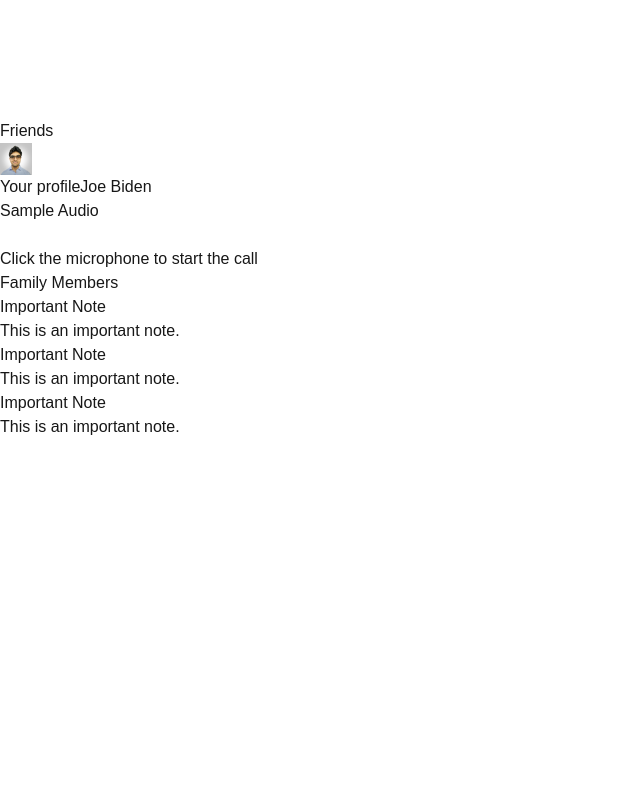
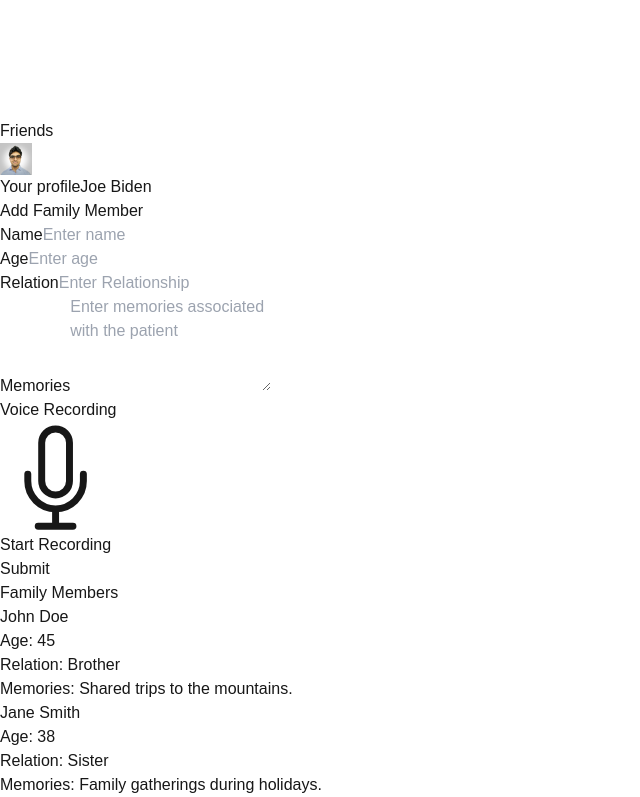
Before and after one commit to Dear-CalHacks/DearNext, a Next.js app: page /family in a window 1280 px wide. Shown: the part 3801-4598 px from the top of the page, without its empty margins (0-640 px from the left). Before the commit the page ends 4240 px from the top, so only its background shows below. Built offline with nearby package versions, Linux system fonts and the light colour scheme; no server answers.

Commit message:
[feat] HAHAH GOOD LUCK JESS

```diff
--- a/src/app/family/page.js
+++ b/src/app/family/page.js
@@ -1,21 +1,19 @@
 "use client";
 
 import { useState, useEffect, useRef } from "react";
-import FlaggedNote from "../components/home/FlaggedNote";
 import {
-  PhoneArrowUpRightIcon,
-  PhoneArrowDownLeftIcon,
+  HomeIcon,
   HeartIcon,
-  HomeIcon,
   UserGroupIcon,
+  MicrophoneIcon,
+  StopIcon,
 } from "@heroicons/react/24/outline";
 import Image from "next/image";
-import AudioStreamer from "../components/home/AudioStreamer";
 import SiriCircle from "../components/home/SiriCircle";
 
 const navigation = [
-  { name: "Home", href: "/home", icon: HomeIcon, current: true },
-  { name: "Family", href: "/family", icon: HeartIcon, current: false },
+  { name: "Home", href: "/home", icon: HomeIcon, current: false },
+  { name: "Family", href: "/family", icon: HeartIcon, current: true },
   { name: "Friends", href: "/friends", icon: UserGroupIcon, current: false },
 ];
 
@@ -24,58 +22,139 @@ function classNames(...classes) {
 }
 
 export default function Example() {
+  const [name, setName] = useState("");
+  const [age, setAge] = useState("");
+  const [relation, setRelation] = useState("");
+  const [memories, setMemories] = useState("");
+
   const [isRecording, setIsRecording] = useState(false);
-  const [transcript, setTranscript] = useState("");
   const [audioContext, setAudioContext] = useState(null);
   const [mediaStream, setMediaStream] = useState(null);
-  const recognitionRef = useRef(null);
-  const [micIconAnimation, setMicIconAnimation] = useState(false);
+  const [audioChunks, setAudioChunks] = useState([]);
+  const mediaRecorderRef = useRef(null);
 
-  useEffect(() => {
-    if (!("webkitSpeechRecognition" in window)) {
-      alert(
-        "Your browser does not support speech recognition. Please use Chrome or Edge."
-      );
-      return;
+  // Handle form submission
+  const handleSubmit = async (e) => {
+    e.preventDefault();
+
+    // Create a FormData object
+    const formData = new FormData();
+		const audioData = new FormData();
+
+    // Append the audio file
+    if (audioChunks.length > 0) {
+      const audioBlob = new Blob(audioChunks, { type: "audio/webm" });
+      audioDate.append("audiofile", audioBlob, "voiceRecording.webm");
     }
 
-    const SpeechRecognition =
-      window.SpeechRecognition || window.webkitSpeechRecognition;
-    recognitionRef.current = new SpeechRecognition();
-    recognitionRef.current.continuous = true;
-    recognitionRef.current.interimResults = true;
-    recognitionRef.current.lang = "en-US";
+    // Append patient_id (assuming you have it)
+    const patient_id = "12345"; // Replace with actual patient ID or get from context
+    formData.append("patient_id", patient_id);
+		audioData.append("patient_id", patient_id);
 
-    recognitionRef.current.onresult = (event) => {
-      let interimTranscript = "";
-      let finalTranscript = "";
-      for (let i = event.resultIndex; i < event.results.length; ++i) {
-        const transcriptChunk = event.results[i][0].transcript;
-        if (event.results[i].isFinal) {
-          finalTranscript += transcriptChunk;
+    // Append other form data
+    formData.append("name", name);
+    formData.append("age", age);
+    formData.append("relation", relation);
+    formData.append("memories", memories);
+
+		try {
+			const response = await fetch('send it to cartisea for clonning', {
+				method: 'POST',
+				body: audioData,
+			});
+
+			if (response.ok) {
+				console.log("HIP HIP HOORAH")
+			}
+		} catch (error) {
+			console.error("Unexpected error uploading Audio:", error);
+      alert("An unexpected error occurred.");
+		}
+
+
+
+    try {
+      const response = await fetch("/db/insertContent", {
+        method: "POST",
+        body: formData,
+      });
+
+      if (response.ok) {
+        // Handle successful response
+        console.log("Content inserted successfully");
+        // Reset form
+        setName("");
+        setAge("");
+        setRelation("");
+        setMemories("");
+        setAudioChunks([]);
+        alert("Family member added successfully!");
       } else {
-          interimTranscript += transcriptChunk;
+        // Handle errors
+        const errorData = await response.json();
+        console.error("Error inserting content:", errorData.error);
+        alert(`Error: ${errorData.error}`);
       }
+    } catch (error) {
+      console.error("Unexpected error uploading Data:", error);
+      alert("An unexpected error occurred.");
     }
-      setTranscript(finalTranscript + interimTranscript);
   };
 
-    recognitionRef.current.onerror = (event) => {
-      console.error("Speech recognition error detected: " + event.error);
+  // Handle recording
+  const toggleRecording = async () => {
+    if (isRecording) {
+      // Stop recording
+      mediaRecorderRef.current.stop();
+      setIsRecording(false);
+    } else {
+      // Start recording
+      try {
+        const stream = await navigator.mediaDevices.getUserMedia({ audio: true });
+        const audioCtx = new (window.AudioContext || window.webkitAudioContext)();
+        setAudioContext(audioCtx);
+        setMediaStream(stream);
+
+        const mediaRecorder = new MediaRecorder(stream);
+        mediaRecorderRef.current = mediaRecorder;
+
+        const chunks = [];
+        mediaRecorder.ondataavailable = (event) => {
+          chunks.push(event.data);
         };
-  }, []);
 
-  const toggleRecording = () => {
-    if (isRecording) {
-      recognitionRef.current.stop();
-      setIsRecording(false);
-      setMicIconAnimation(true); // Trigger animation when recording stops
-      setTimeout(() => setMicIconAnimation(false), 2500); // Reset animation after 2.5 seconds
-    } else {
-      recognitionRef.current.start();
+        mediaRecorder.onstop = async () => {
+          setAudioChunks(chunks);
+          // Clean up
+          stream.getTracks().forEach((track) => track.stop());
+          setAudioContext(null);
+          setMediaStream(null);
+
+          // Create a Blob from the chunks
+          const audioBlob = new Blob(chunks, { type: "audio/webm" });
+
+          // Upload the audio to the backend for cloning
+          const cloneFormData = new FormData();
+          cloneFormData.append("audio", audioBlob, "voiceRecording.webm");
+
+          try {
+            await fetch("/clone-audio", {
+              method: "POST",
+              body: cloneFormData,
+            });
+            console.log("Audio sent for cloning successfully");
+          } catch (err) {
+            console.error("Error sending audio for cloning:", err);
+          }
+        };
+
+        mediaRecorder.start();
         setIsRecording(true);
-      setMicIconAnimation(true); // Trigger animation when recording starts
-      setTimeout(() => setMicIconAnimation(false), 2500); // Reset animation after 2.5 seconds
+      } catch (err) {
+        console.error("Error accessing microphone:", err);
+        alert("Could not access microphone. Please check permissions.");
+      }
     }
   };
 
@@ -147,49 +226,167 @@ export default function Example() {
         </div>
 
         {/* Content Area 1 */}
-        <div className="w-1/2 min-h-screen flex flex-col items-center justify-between p-10 bg-[#F5F7F8]">
-          <div className="w-full text-start flex justify-between">
-            <h1 className="text-2xl font-bold">Sample Audio</h1>
-            <button
-              className={`h-10 w-10 ${isRecording ? 'text-red-500' : 'text-green-500'} ${micIconAnimation ? 'animate-bounce' : ''}`}
-              onClick={toggleRecording}
-              aria-label={isRecording ? "Stop Recording" : "Start Recording"}
+        <div className="w-1/2 min-h-screen flex flex-col items-center justify-start p-10 bg-[#F5F7F8]">
+          <div className="w-full text-start flex justify-between mb-6">
+            <h1 className="text-2xl font-bold">Add Family Member</h1>
+          </div>
+          <form
+            className="w-full max-w-lg bg-white p-8 rounded-lg shadow-md"
+            onSubmit={handleSubmit}
           >
-              {isRecording ? <PhoneArrowDownLeftIcon className="h-6 w-6" /> : <PhoneArrowUpRightIcon className="h-6 w-6" />}
-            </button>
+            <div className="mb-4">
+              <label
+                className="block text-gray-700 text-sm font-bold mb-2"
+                htmlFor="name"
+              >
+                Name
+              </label>
+              <input
+                id="name"
+                type="text"
+                placeholder="Enter name"
+                value={name}
+                onChange={(e) => setName(e.target.value)}
+                required
+                className="shadow appearance-none border rounded w-full py-2 px-3 text-gray-700 leading-tight focus:outline-none focus:shadow-outline"
+              />
             </div>
 
-          <div className="flex-grow flex-col flex items-center justify-center">
-            <AudioStreamer isRecording={isRecording} setAudioContext={setAudioContext} setMediaStream={setMediaStream}/>
+            <div className="mb-4">
+              <label
+                className="block text-gray-700 text-sm font-bold mb-2"
+                htmlFor="age"
+              >
+                Age
+              </label>
+              <input
+                id="age"
+                type="number"
+                placeholder="Enter age"
+                value={age}
+                onChange={(e) => setAge(e.target.value)}
+                required
+                min="0"
+                className="shadow appearance-none border rounded w-full py-2 px-3 text-gray-700 leading-tight focus:outline-none focus:shadow-outline"
+              />
+            </div>
+
+            <div className="mb-4">
+              <label
+                className="block text-gray-700 text-sm font-bold mb-2"
+                htmlFor="relation"
+              >
+                Relation
+              </label>
+              <input
+                id="relation"
+                type="text"
+                placeholder="Enter Relationship"
+                value={relation}
+                onChange={(e) => setRelation(e.target.value)}
+                required
+                className="shadow appearance-none border rounded w-full py-2 px-3 text-gray-700 leading-tight focus:outline-none focus:shadow-outline"
+              />
+            </div>
+
+            <div className="mb-4">
+              <label
+                className="block text-gray-700 text-sm font-bold mb-2"
+                htmlFor="memories"
+              >
+                Memories
+              </label>
+              <textarea
+                id="memories"
+                placeholder="Enter memories associated with the patient"
+                value={memories}
+                onChange={(e) => setMemories(e.target.value)}
+                required
+                rows="4"
+                className="shadow appearance-none border rounded w-full py-2 px-3 text-gray-700 leading-tight focus:outline-none focus:shadow-outline"
+              ></textarea>
+            </div>
+
+            {/* Recording Section */}
+            <div className="mb-6">
+              <label className="block text-gray-700 text-sm font-bold mb-2">
+                Voice Recording
+              </label>
+              <div className="flex items-center justify-between">
+                <button
+                  type="button"
+                  onClick={toggleRecording}
+                  className={`${
+                    isRecording
+                      ? "bg-red-500 text-white"
+                      : "border border-green-500 text-green-500"
+                  } font-bold py-2 px-4 rounded-md focus:outline-none focus:shadow-outline inline-flex items-center`}
+                  style={{ order: 1 }}
+                >
+                  {isRecording ? (
+                    <>
+                      <StopIcon className="h-5 w-5 mr-2" /> Stop Recording
+                    </>
+                  ) : (
+                    <>
+                      <MicrophoneIcon className="h-5 mr-2" /> Start Recording
+                    </>
+                  )}
+                </button>
+                {audioChunks.length > 0 && (
+                  <span
+                    className="text-green-600 font-semibold"
+                    style={{ order: 2 }}
+                  >
+                    Recording Saved!
+                  </span>
+                )}
+              </div>
+              {/* Siri Waveform */}
               {isRecording && audioContext && mediaStream && (
+                <div className="mt-4 flex justify-center">
                   <SiriCircle
                     audioContext={audioContext}
                     mediaStream={mediaStream}
                   />
+                </div>
               )}
-            <h1 className="pt-16 font-bold">
-              {(transcript && isRecording) ? `"${transcript}"` : 'Click the microphone to start the call'}
-            </h1>
             </div>
-          <div className="h-20"></div>
+
+            <div className="flex items-center justify-between">
+              <button
+                type="submit"
+                className="bg-blue-600 hover:bg-blue-700 text-white font-bold py-2 px-4 rounded-md focus:outline-none focus:shadow-outline"
+              >
+                Submit
+              </button>
+            </div>
+          </form>
         </div>
 
         {/* Content Area 2 */}
-        <div className="w-1/2 border-l">
-          <div className="p-10">
-            <h1 className="text-2xl font-bold mb-4">Family Members</h1>
-            <FlaggedNote
-              title="Important Note"
-              description="This is an important note."
-            />
-            <FlaggedNote
-              title="Important Note"
-              description="This is an important note."
-            />
-            <FlaggedNote
-              title="Important Note"
-              description="This is an important note."
-            />
+        <div className="w-1/2 border-l p-10">
+          <h1 className="text-2xl font-bold mb-6">Family Members</h1>
+          {/* Existing Family Members Data */}
+          {/* Replace the below with dynamic data as needed */}
+          <div className="space-y-4">
+            <div className="bg-white p-6 rounded-lg shadow-md">
+              <h2 className="text-xl font-semibold">John Doe</h2>
+              <p className="text-gray-600">Age: 45</p>
+              <p className="text-gray-600">Relation: Brother</p>
+              <p className="text-gray-600 mt-2">
+                Memories: Shared trips to the mountains.
+              </p>
+            </div>
+            <div className="bg-white p-6 rounded-lg shadow-md">
+              <h2 className="text-xl font-semibold">Jane Smith</h2>
+              <p className="text-gray-600">Age: 38</p>
+              <p className="text-gray-600">Relation: Sister</p>
+              <p className="text-gray-600 mt-2">
+                Memories: Family gatherings during holidays.
+              </p>
+            </div>
+            {/* Add more family member cards as needed */}
           </div>
         </div>
       </div>
```
Lines whose indentation alone changed are shown as unchanged.
